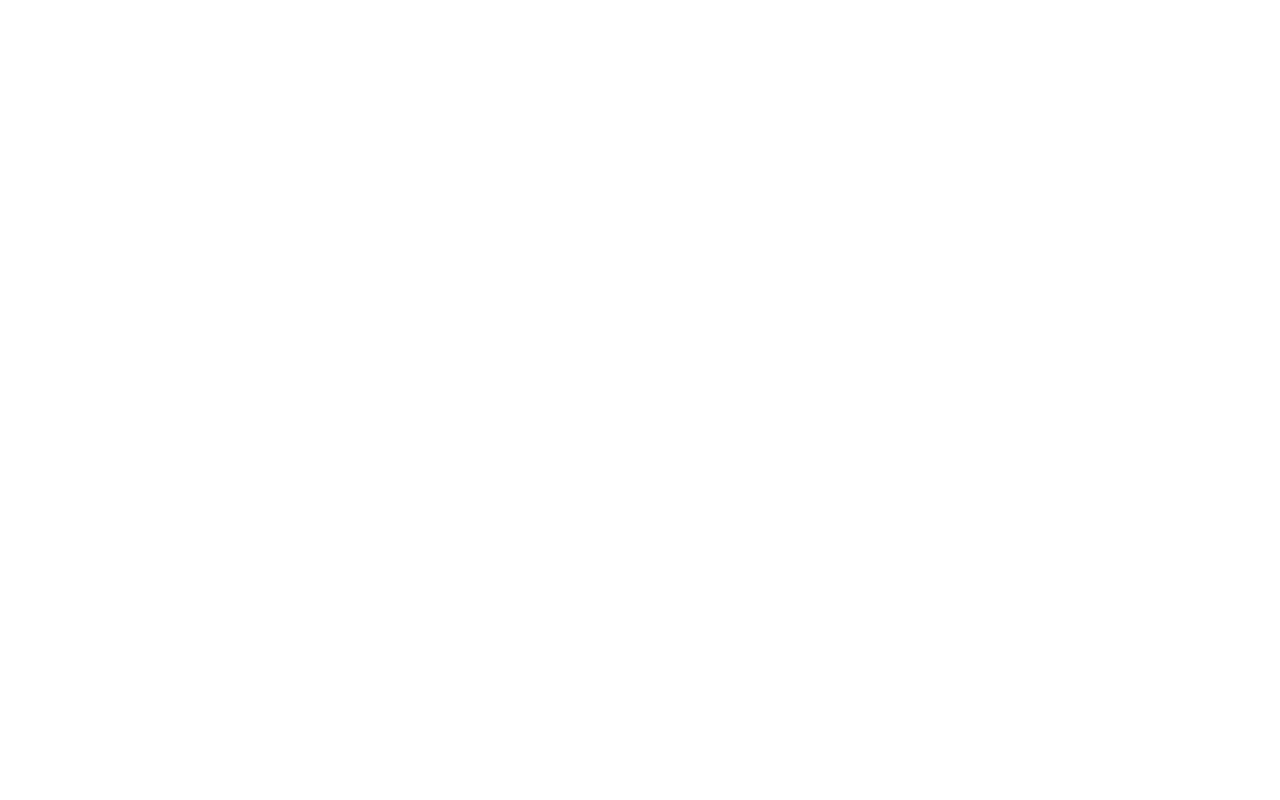
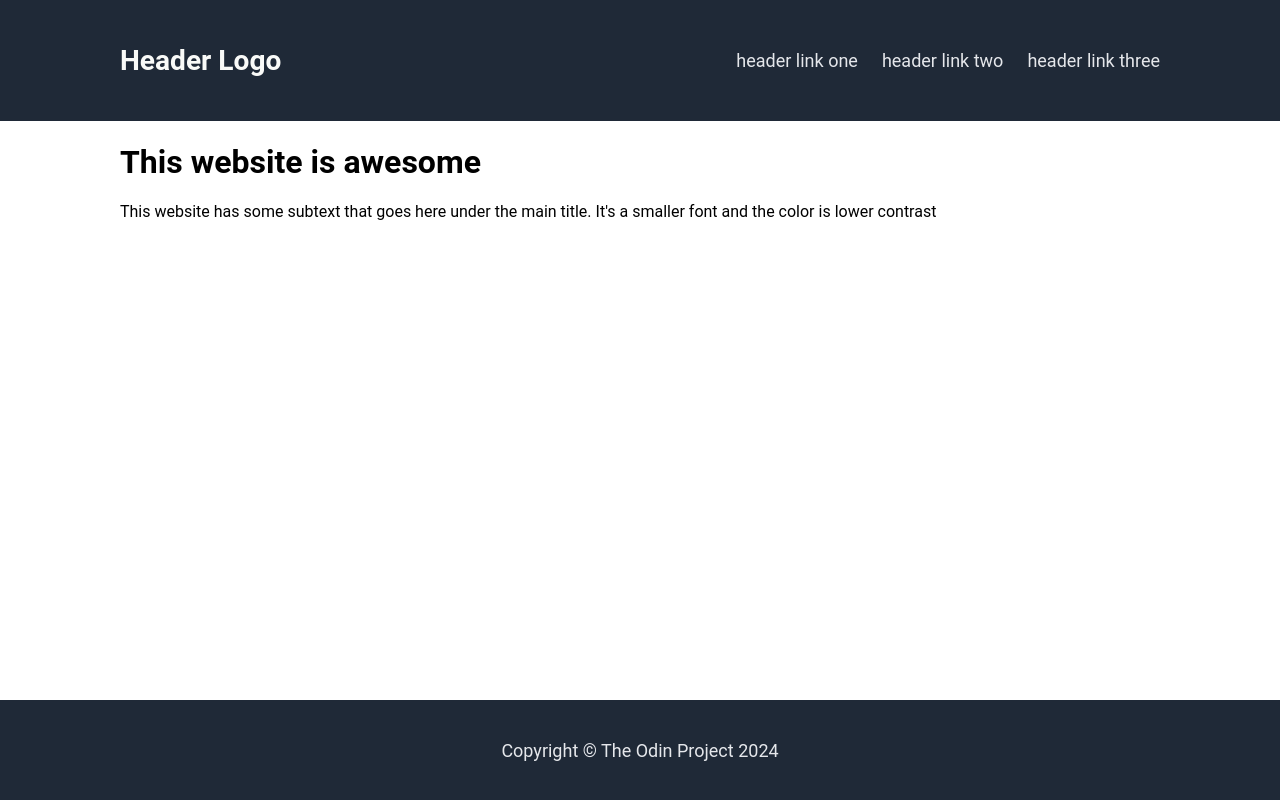
Before and after one commit to RekkaESP/odin-landing-page, a plain HTML site: page index.html in a window 1280 px wide. Drawn offline with Linux system fonts and the light colour scheme.

Commit message:
Add header, footer and minimal content
Added header and footer and some content to fill the viewport, also sourced
an image to be used later, with atribution added to README

```diff
--- a/index.html
+++ b/index.html
@@ -7,6 +7,26 @@
     <link rel="stylesheet" href="./styles/styles.css">
 </head>
 <body>
+    <div class="container header ">
+        <ul class="header-navigation">
+            <li id="header-logo"><h3>Header Logo</h3></li>
+            <li id="link-one"><a href="./index.html">header link one</a></li>
+            <li id="link-two"><a href="./index.html">header link two</a></li>
+            <li id="link-three"><a href="./index.html">header link three</a></li>
+        </ul>
+    </div>
+    <div class="container content ">
+        <div class="hero">
+            <div class="hero-text">
+            <h1>This website is awesome</h1>
+            <p>This website has some subtext that goes here under the main title. It's a smaller font and the color is lower contrast</p>
+            </div>
+        </div>
+
+    </div>
+    <div class="container footer ">
+        Copyright © The Odin Project 2024
+    </div>
 
 </body>
 </html>
--- a/styles/styles.css
+++ b/styles/styles.css
@@ -0,0 +1,60 @@
+* {
+    font-family: Roboto, Helvetica, sans-serif;
+}
+
+div.container{
+    padding: 0px 120px;
+}
+
+body{
+display: flex;
+flex-direction: column;
+margin: 0;
+min-height: 100vh;
+}
+
+ul{
+    list-style: none;
+    display: flex;
+    justify-content: space-around;
+    align-items: center;
+    padding: 0;
+    gap:24px;
+}
+
+a{
+    text-decoration: none;
+}
+
+.header{
+    background-color: #1F2937;
+}
+
+.header a{
+    font-size: 18px;
+    color: #E5E7EB;
+}
+
+.content{
+    display: flex;
+    flex: 1;
+}
+
+#header-logo{
+    margin-right: auto;
+    font-size: 24px;
+    font-weight: bolder;
+    color: #F9FAF8;
+}
+
+.footer{
+    display: flex;
+    background-color: #1F2937;
+    color: #E5E7EB;
+    font-size: 18px;
+    justify-content: center;
+    align-items: center;
+    flex-shrink: 0;
+    margin: 0;
+    flex-basis: 100px;
+}
```
Also changed, not shown: 1 other file.
